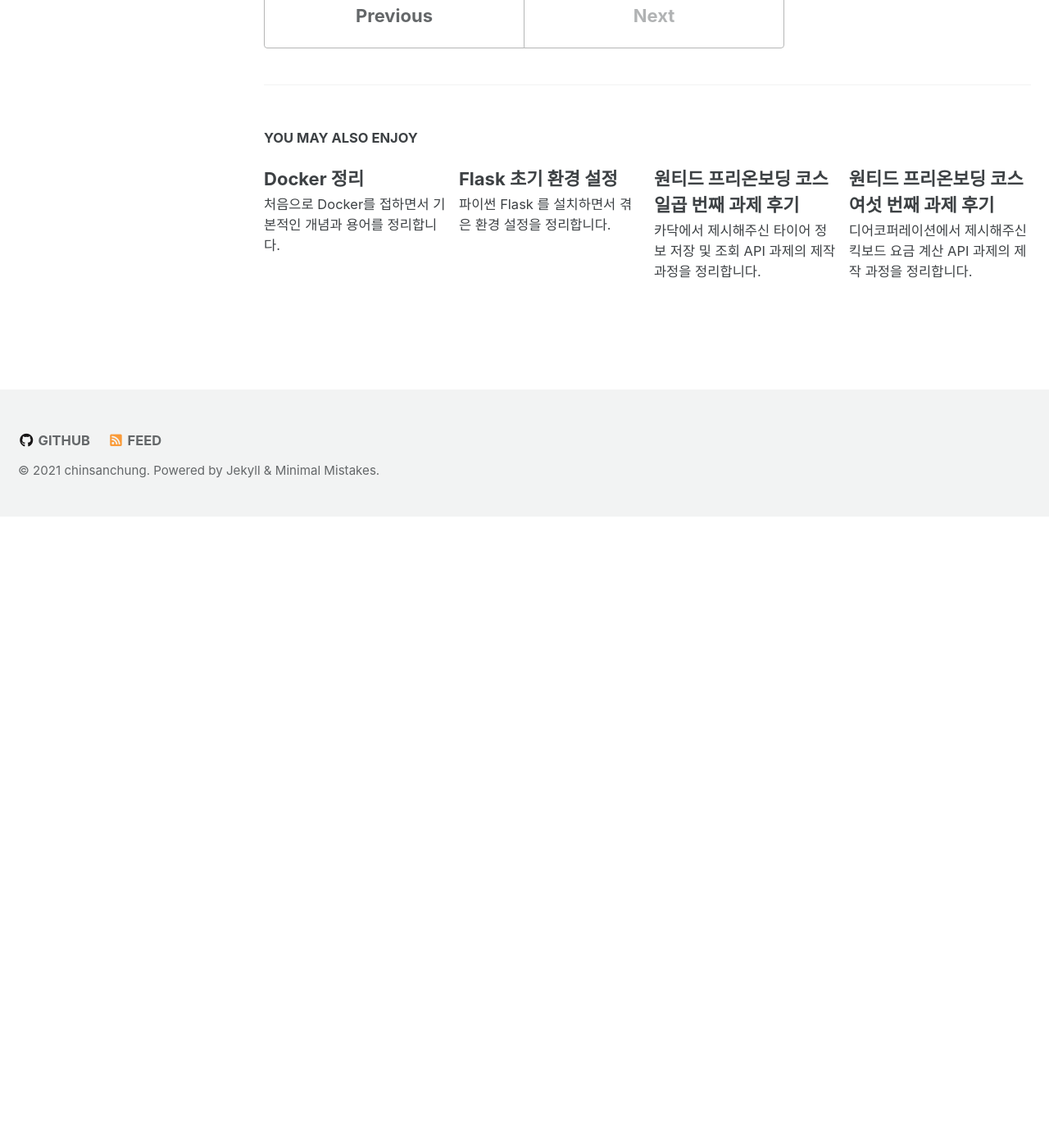
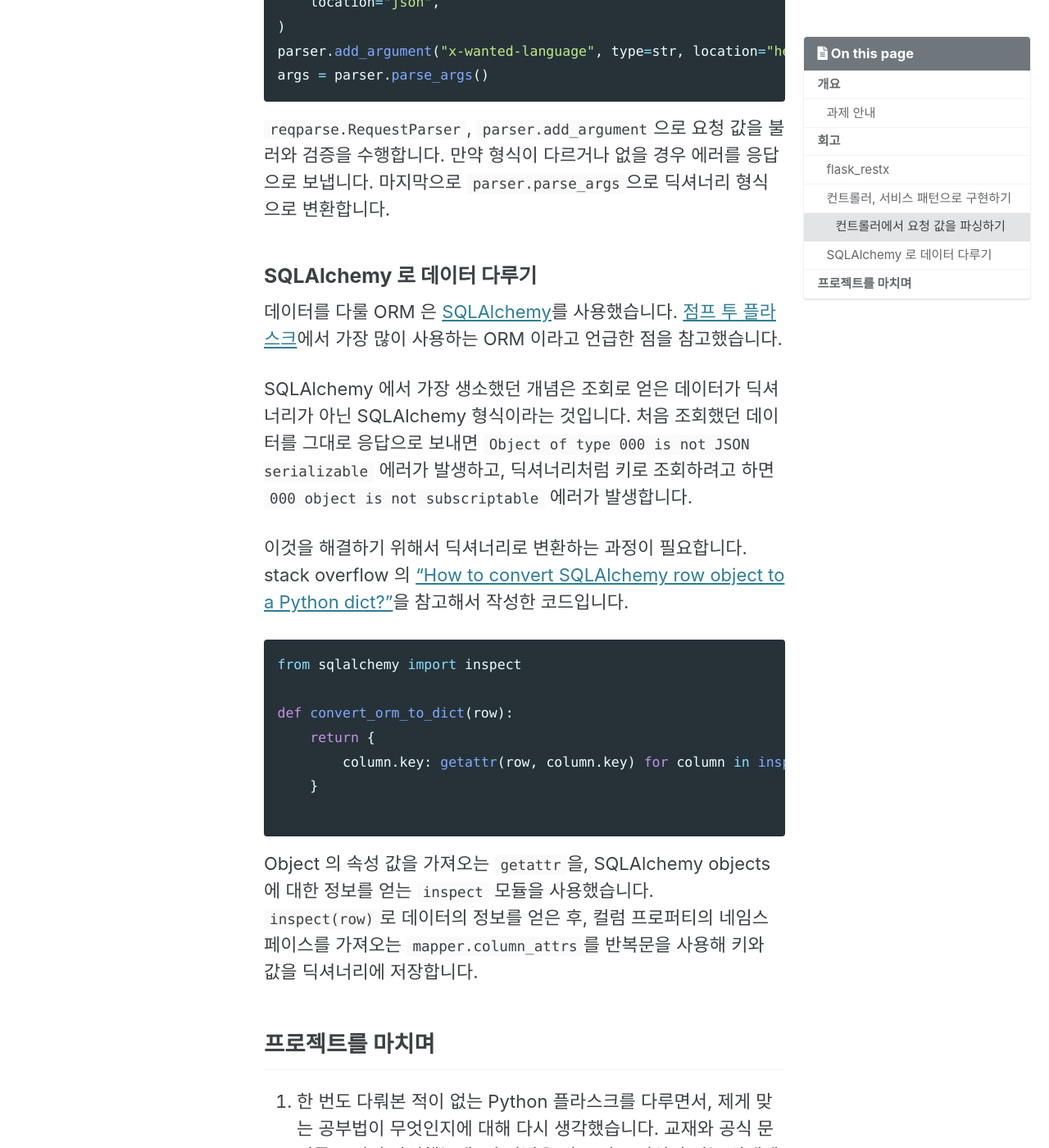
Before and after one commit to chinsanchung/chinsanchung.github.com, a Jekyll site: the page built from _posts/2021-12-14-preonboarding-eighth.md, in a window 1280 px wide and 1400 px high, scrolled down 1822 px. Shown: the whole window at 82% size. Built offline with Jekyll 4.4.1, drawn with Linux system fonts in a browser that asks for light colours; cached includes are drawn as plain includes; before the commit the page ends 2452 px from its top, so only the background shows below that; some of the changed text lies outside the part shown.

Commit message:
feat: 개요, 회고의 내용을 추가, 프로젝트를 마치며 항목 추가
- 과제에 대한 설명을 작성하고, 회고에서 작성하지 않은 내용을 보충했습니다. 프로젝트를 마치며 항목을 추가했습니다.

````diff
--- a/_posts/2021-12-14-preonboarding-eighth.md
+++ b/_posts/2021-12-14-preonboarding-eighth.md
@@ -19,23 +19,33 @@ tags:
   - 원티드랩
 ---
 
-원티드와 위코드에서 지원하는 [원티드 프리온보딩 백엔드 코스](https://www.wanted.co.kr/events/pre_onboarding_course_4)의 일곱 번째 과제를 수행한 경험을 정리합니다. [Github Repository](https://github.com/chinsanchung/preonboarding_wantedlab)에서 코드를 확인하실 수 있습니다.
+원티드와 위코드에서 지원하는 [원티드 프리온보딩 백엔드 코스](https://www.wanted.co.kr/events/pre_onboarding_course_4)의 여덟 번째 과제를 수행한 경험을 정리합니다. [Github Repository](https://github.com/chinsanchung/preonboarding-wantedlab)에서 코드를 확인하실 수 있습니다.
 
-파이썬의 플라스크 프레임워크에 대해 이해하기 위해 개인적으로 수행한 과제입니다.
+## 개요
+
+### 과제 안내
+
+각 언어로 구분하여 회사, 회사명과 태그를 등록하고, 그것을 조회하는 API를 제작합니다.
+
+1. 회사명의 일부만 들어가도 검색이 되는 회사명 자동 완성 기능 API
+2. 회사 이름으로 회사를 검색하는 API
+3. 새로운 회사를 등록하는 API
 
 ## 회고
 
+### flask_restx
+
+플라스크에서 REST API를 간단하고 쉽게 만드는 것을 돕는 [Flask-RESTX](https://flask-restx.readthedocs.io/en/latest/)를 사용했습니다. 더 이상 업데이트를 하지 않는 [Flask-RESTPlus](https://github.com/noirbizarre/flask-restplus)를 기반으로 만든 라이브러리로, 일관된 데코레이터와 도구로 API를 구현하는 것을 돕고 Swagger 문서로 추출할 수 있습니다.
+
 ### 컨트롤러, 서비스 패턴으로 구현하기
 
-컨트롤러에서 요청과 응답을 처리하고, 비즈니스 로직은 서비스에서 수행하도록 했습니다. 플라스크에서는 요청 값을
+코드의 가독성을 높이고 역할을 명확히 구분하기 위해, 요청과 응답을 수행하는 컨트롤러와 비즈니스 로직을 수행하는 서비스로 기능을 분리했습니다.
 
-### flask_restx 로 REST API 를 제작하기
+#### 컨트롤러에서 요청 값을 파싱하기
 
-작성 중입니다.
+플라스크의 요청 데이터에 접근하기 위해 인자 값을 파싱할 필요가 있습니다. 파싱하는 과정에서 데이터의 유효성을 검증하고, 딕셔너리 형식으로 변환하여 사용할 수 있도록 합니다.
 
-#### 컨트롤러에서 요청 값을 검증하기
-
-요청으로 들어온 값을 인식해 활용하기 위해 `flask_restx`의 `reqparse`를 사용했습니다. `reqparse`로 요청 값을 올바르게 입력했는지 검증하고, 딕셔너리로 변환하여 파이썬에서 사용할 수 있게 합니다.
+아래는 회사를 등록할 때의 요청 값을 파싱하는 코드입니다.
 
 ```python
 parser = reqparse.RequestParser()
@@ -53,3 +63,30 @@ parser.add_argument(
 parser.add_argument("x-wanted-language", type=str, location="headers")
 args = parser.parse_args()
 ```
+
+`reqparse.RequestParser`, `parser.add_argument`으로 요청 값을 불러와 검증을 수행합니다. 만약 형식이 다르거나 없을 경우 에러를 응답으로 보냅니다. 마지막으로 `parser.parse_args`으로 딕셔너리 형식으로 변환합니다.
+
+### SQLAlchemy 로 데이터 다루기
+
+데이터를 다룰 ORM 은 [SQLAlchemy](https://www.sqlalchemy.org/)를 사용했습니다. [점프 투 플라스크](https://wikidocs.net/book/4542)에서 가장 많이 사용하는 ORM 이라고 언급한 점을 참고했습니다.
+
+SQLAlchemy 에서 가장 생소했던 개념은 조회로 얻은 데이터가 딕셔너리가 아닌 SQLAlchemy 형식이라는 것입니다. 처음 조회했던 데이터를 그대로 응답으로 보내면 `Object of type 000 is not JSON serializable` 에러가 발생하고, 딕셔너리처럼 키로 조회하려고 하면 `000 object is not subscriptable` 에러가 발생합니다.
+
+이것을 해결하기 위해서 딕셔너리로 변환하는 과정이 필요합니다. stack overflow 의 ["How to convert SQLAlchemy row object to a Python dict?"](https://stackoverflow.com/a/37350445)을 참고해서 작성한 코드입니다.
+
+```python
+from sqlalchemy import inspect
+
+def convert_orm_to_dict(row):
+    return {
+        column.key: getattr(row, column.key) for column in inspect(row).mapper.column_attrs
+    }
+
+```
+
+Object 의 속성 값을 가져오는 `getattr`을, SQLAlchemy objects 에 대한 정보를 얻는 `inspect` 모듈을 사용했습니다. `inspect(row)`로 데이터의 정보를 얻은 후, 컬럼 프로퍼티의 네임스페이스를 가져오는 `mapper.column_attrs`를 반복문을 사용해 키와 값을 딕셔너리에 저장합니다.
+
+## 프로젝트를 마치며
+
+1. 한 번도 다뤄본 적이 없는 Python 플라스크를 다루면서, 제게 맞는 공부법이 무엇인지에 대해 다시 생각했습니다. 교재와 공식 문서를 보면서 작성했는데, 이 방법은 어느 정도 지식이 있는 상태에서는 유용하지만 아무것도 모르는 상태에서는 제게 맞는 방법이 아님을 깨달았습니다. 현재까지 가장 효율이 좋았던 것은 인터넷 강의에서 제시한대로 하나씩 따라하며 개념을 익히는 것인데, 상대적으로 오랜 시간이 걸린다는 단점이 있습니다. 그래서 앞으로 새로운 개념을 배울 때 우선 인터넷 강의로 기본적인 개념과 필요한 부분을 듣고, 나머지는 책이나 인터넷으로 보충하는 형식으로 공부해보려 합니다.
+2. 특정 회사를 조회하는 API 를 작성할 때 하루 안에 완성하려는 마음에, 구현한 후 POSTMAN 으로 성공함을 확인하자마자 커밋과 PR, 머지를 한 적이 있었습니다. 그런데 test_app.py 로 테스트를 한 결과 회사를 발견하지 않았을 경우를 처리하지 않은 것을 찾았습니다. 다시 수정해서 머지를 했지만, 실제 현업에서 해선 안 되는 행동을 했다는 생각이 들어 크게 반성했습니다. 다음부터는 기능을 작성하자마자 테스트 코드를 작성하거나, 또는 테스트 주도 개발으로 테스트 케이스를 우선 작성하고 거기에 코드를 리펙토링하는 방법을 택해 이런 일이 발생하지 않도록 할 것입니다.
````
